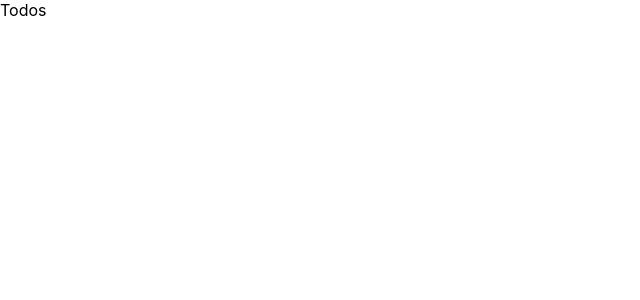
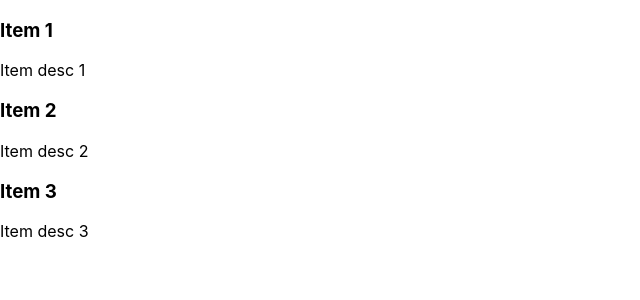
Before and after one commit to ArifulIslamPolash/todo-app-react, a React (Create React App) app: page / in a window 1280 px wide. Shown: the top 300 px of the page, without its empty margins (0-640 px from the left). Built offline with nearby package versions, Linux system fonts and the light colour scheme.

Commit message:
data pass props single todo

```diff
--- a/src/components/Todo.js
+++ b/src/components/Todo.js
@@ -1,9 +1,13 @@
 import React from 'react'
 
 const Todo = (props) => {
+    const {title, desc, id}= props.item;
   return (
     <article>
-        Todo
+        <div>
+            <h3>{title}</h3>
+            <p>{desc}</p>
+        </div>
     </article>
   )
 }
--- a/src/components/Todos.js
+++ b/src/components/Todos.js
@@ -1,12 +1,14 @@
 import React from 'react'
-
+import Todo from './Todo'
 
 
 const Todos = (props) => {
     console.log(props.items);
   return (
     <section>
-        Todos
+        {props.items.map((item) =>(
+            <Todo item={item} key={item.id} />
+        ))}
     </section>
   )
 }
```
